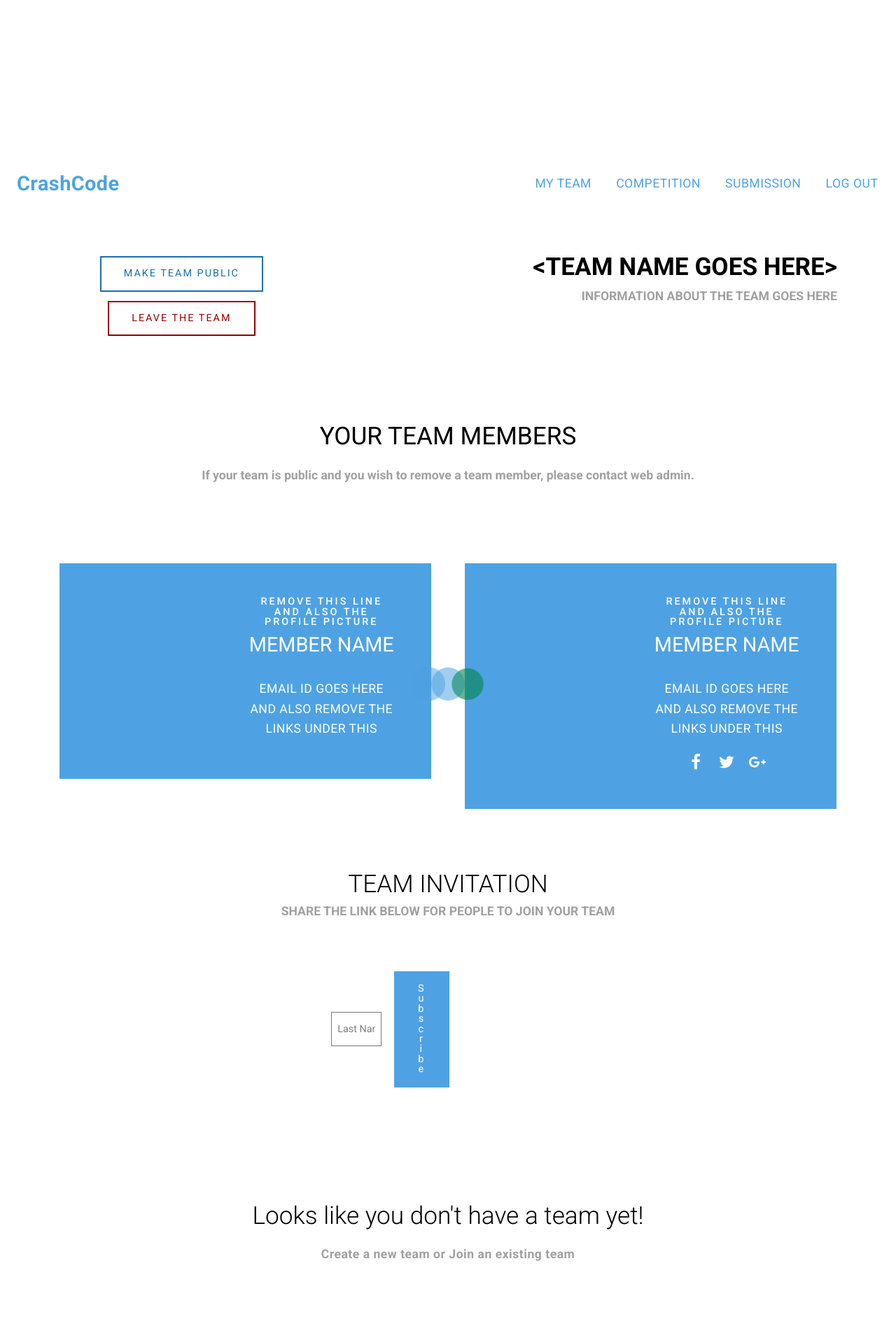
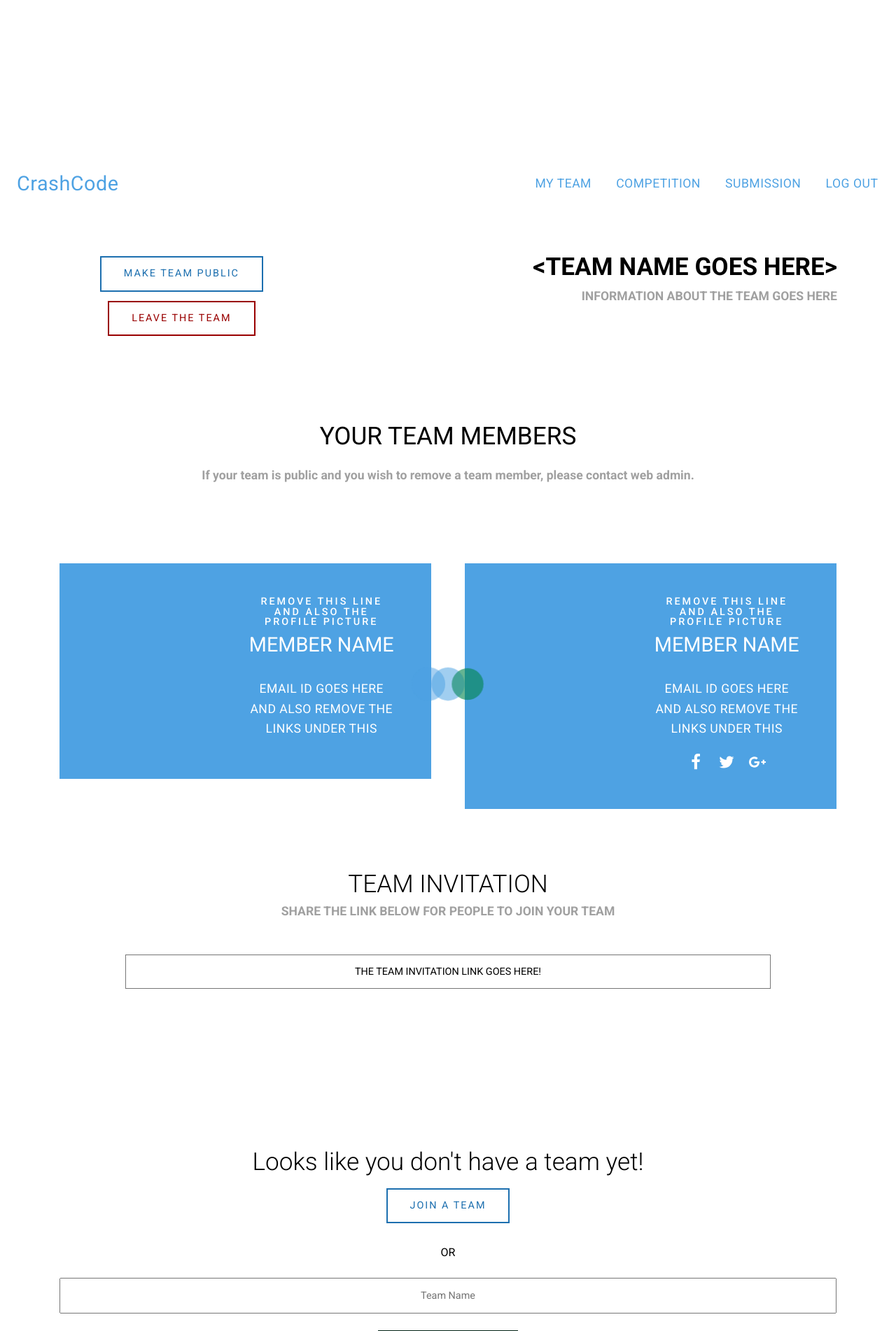
Before and after one commit to asifrasheed6/CodingCompetitions, a PHP site: page /competition/home/team.php in a window 1280 px wide. Shown: the part 588-2490 px from the top of the page at 70% size. Run offline with PHP 8.4, Linux system fonts and the light colour scheme; a user stored in the database is signed in; data comes from the database, SQL or seed files in the repository; some libraries are stand-ins or nearby versions.

Commit message:
Team Page

```diff
--- a/config.php
+++ b/config.php
@@ -3,6 +3,7 @@
     use PHPMailer\PHPMailer\SMTP;
     use PHPMailer\PHPMailer\Exception;
     $web_name = "CrashCode"; // Change this at Mail Config seperately
+    $timeout = 10; // Maximum inactive time in minutes
 
     /*
             Please make sure to change the settings for PHP mailer
--- a/home/index.php
+++ b/home/index.php
@@ -5,7 +5,7 @@
     if(isset($_SESSION['loggedin']) && $_SESSION['loggedin'] === true){
         $id = $_SESSION['id'];
         $query = mysqli_query($database, "SELECT * FROM `USER` WHERE `id` = $id");
-        if(mysqli_num_rows($query)==0 || time()-$_SESSION['last_activity']>=600){
+        if(mysqli_num_rows($query)==0 || time()-$_SESSION['last_activity']>=(60)*$timeout){
             session_unset();
             session_destroy();
             header('location: ../');
@@ -80,7 +80,7 @@ body{font-family: Roboto;}blockquote{border-color: #4ea2e3;}.display-1{font-fami
     <nav class="navbar navbar-dropdown navbar-expand-lg navbar-fixed-top">
       <div class="brand">
 
-    <p class="brand-name mbr-fonts-style mbr-bold display-5"><?php echo $web_name; ?>
+    <p class="brand-name mbr-fonts-style mbr-bold display-5"><a href="../home"><?php echo $web_name; ?></a>
       </div>
       <div class="collapse navbar-collapse" id="navbarSupportedContent">
 
--- a/home/team.php
+++ b/home/team.php
@@ -5,7 +5,7 @@
     if(isset($_SESSION['loggedin']) && $_SESSION['loggedin']===true){
         $id = $_SESSION['id'];
         $query = mysqli_query($database, "SELECT * FROM `USER` WHERE `id` = $id");
-        if(mysqli_num_rows($query)==0 || time()-$_SESSION['last_activity']>=600){
+        if(mysqli_num_rows($query)==0 || time()-$_SESSION['last_activity']>=(60)*$timeout){
             session_unset();
             session_destroy();
             header('location: ../');
@@ -72,7 +72,7 @@ body{font-family: Roboto;}blockquote{border-color: #4ea2e3;}.display-1{font-fami
     <nav class="navbar navbar-dropdown navbar-expand-lg navbar-fixed-top">
       <div class="brand">
 
-    <p class="brand-name mbr-fonts-style mbr-bold display-5"><?php echo $web_name; ?></p>
+    <p class="brand-name mbr-fonts-style mbr-bold display-5"><a href="../home"><?php echo $web_name; ?></a>
       </div>
       <div class="collapse navbar-collapse" id="navbarSupportedContent">
 
@@ -98,7 +98,7 @@ body{font-family: Roboto;}blockquote{border-color: #4ea2e3;}.display-1{font-fami
 
   <!-- AMP plug -->
 
-
+<!-- IF THE USER ALREADY HAS A TEAM -->
 </section>
 
 <section class="engine"><a href="https://mobirise.info/o">free portfolio site templates</a></section><section class="info2 cid-rSCFVXG1Kn" id="info2-2">
@@ -213,94 +213,34 @@ body{font-family: Roboto;}blockquote{border-color: #4ea2e3;}.display-1{font-fami
 
         <div class="mbr-row mbr-justify-content-center">
             <div class="mbr-col-lg-10  mbr-col-md-12 " data-form-type="formoid">
-                <form class="mbr-form" method="post" target="_top" action-xhr="https://formoid.net/api/amp-form/push" data-form-title="Mobirise Form"><input type="hidden" name="email" data-form-email="true" value="uuld51674iHie/1Zd46fx5xrZhgYiaIf2Bte/QEC8cUpuCjFczcM9POcFA1q0tGnIE2s0WOIz8YO1AJVunank9gfL4U6WL/Fvy8PccUjK6bxvegsQNt7rkuoz+lCSsRn">
-                    <div class="mbr-row">
-                      <div submit-success="" class="mbr-col-sm-12 mbr-col-md-12">
-                        <template data-form-alert="" type="amp-mustache">Subscription successful!</template>
-                      </div>
-                      <div submit-error="" class="mbr-col-sm-12 mbr-col-md-12">
-                        <template data-form-alert="" type="amp-mustache">Failed! {{error}}</template>
-                      </div>
-                    </div>
-                    <div class="mbr-row">
-
-                        <div class="field mbr-col-sm-12 mbr-col-md-12 mbr-col-lg-3" data-for="form[data][1][1]">
-                            <input type="hidden" name="form[data][0][0]" value="Last Name" id="form[data][1][0]-contacts1-5" data-form-field="">
-                            <input class="field-input" type="text" name="form[data][0][1]" data-form-field="Last Name" placeholder="Last Name" required="" id="form[data][1][1]-contacts1-5">
-                        </div>
-
-                        <div class="mbr-section-btn align-center field mbr-col-sm-12 mbr-col-md-12 mbr-col-lg-3"><button type="submit" class="btn btn-primary btn-form display-4">Subscribe</button></div>
-                    </div>
+                <form class="mbr-form">
+                            <input class="field-input" type="text" name="form[data][0][1]" data-form-field="Last Name" placeholder="Last Name" required="" value="THE TEAM INVITATION LINK GOES HERE!" style="text-align: center">
                 </form>
             </div>
         </div>
     </div>
 </section>
 
+<!-- IF THE USER DOES NOT HAVE A TEAM -->
 <section class="content2 mbr-section article cid-rSCYuldn6z" id="content2-8">
-
-
-
+</br></br></br>
     <div class="container">
         <div class="mbr-row mbr-justify-content-center">
             <div class="mbr-col-sm-12 mbr-col-md-10 mbr-col-lg-8">
                 <h3 class="mbr-fonts-style mbr-section-title mbr-light display-2">
                     Looks like you don't have a team yet!</h3>
-                <p class="mbr-text mbr-fonts-style display-7"><strong>Create a new team or Join an existing team</strong></p>
             </div>
         </div>
+        <div class="mbr-section-btn align-center">
+            <a class="btn btn-primary-outline display-4" href="https://mobirise.co">JOIN A TEAM</a></div></br><center>OR</center></br>
+    <center><form class="mbr-form">
+                <input class="field-input" type="text" name="team_name" placeholder="Team Name" style="text-align: center" required></br></br>
+            <div class="mbr-section-btn align-center field mbr-col-sm-12 mbr-col-md-12 mbr-col-lg-3">
+            <button type="submit" class="btn btn-success-outline display-4">CREATE A TEAM</button>
+            </div>
+        </div>
+    </form></center>
     </div>
 </section>
-
-<section class="mbr-section content5 cid-rSCYcFIaT6" id="content5-7">
-
-
-
-    <div class="mbr-container">
-        <div class="mbr-section-btn align-center"><a class="btn btn-success-outline display-4" href="https://mobirise.co">CREATE A TEAM</a>
-            <a class="btn btn-primary-outline display-4" href="https://mobirise.co">JOIN A TEAM</a></div>
-    </div>
-</section>
-
-<section class="contact1 cid-rSCY2gRoeM" id="contacts1-6">
-
-
-
-    <div class="container">
-        <h2 class="align-center mbr-fonts-style mbr-light display-2">
-            CREATE A NEW TEAM</h2>
-        <h3 class="mbr-section-subtitle align-center mbr-fonts-style mbr-light display-7">LOOKS LIKE THE TEAM NAME IS ALREADY IN USE !</h3>
-
-        <div class="mbr-row mbr-justify-content-center">
-            <div class="mbr-col-lg-10  mbr-col-md-12 " data-form-type="formoid">
-                <form class="mbr-form" method="post" target="_top" action-xhr="https://formoid.net/api/amp-form/push" data-form-title="Mobirise Form"><input type="hidden" name="email" data-form-email="true" value="HNnq4DcU0CkL57tspeoRFaM2veFGeBXgw+gZU3whL8XkpfqPM9TOcq8BR4HugO/BonYJYzunJGM39PQxbvBJdUHF7E5LYq7Pl8+F35aWteYNkj+XIWhoAMo+F9wxHIvu">
-                    <div class="mbr-row">
-                      <div submit-success="" class="mbr-col-sm-12 mbr-col-md-12">
-                        <template data-form-alert="" type="amp-mustache">Subscription successful!</template>
-                      </div>
-                      <div submit-error="" class="mbr-col-sm-12 mbr-col-md-12">
-                        <template data-form-alert="" type="amp-mustache">Failed! {{error}}</template>
-                      </div>
-                    </div>
-                    <div class="mbr-row">
-                        <div class="field mbr-col-sm-12 mbr-col-md-12 mbr-col-lg-3" data-for="form[data][0][1]">
-                            <input type="hidden" name="form[data][0][0]" value="Name" id="form[data][0][0]-contacts1-6" data-form-field="">
-                            <input class="field-input" type="text" name="form[data][0][1]" data-form-field="Name" placeholder="Name" required="" id="form[data][0][1]-contacts1-6">
-                        </div>
-
-
-                        <div class="mbr-section-btn align-center field mbr-col-sm-12 mbr-col-md-12 mbr-col-lg-3">
-                            <button type="submit" class="btn btn-primary btn-form display-4">Subscribe</button>
-                        </div>
-                    </div>
-                </form>
-            </div>
-        </div>
-    </div>
-</section>
-
-
-
-
 </body>
 </html>
--- a/index.php
+++ b/index.php
@@ -24,7 +24,7 @@
 
     // Checks if the user has already logged in or not
     if(isset($_SESSION['loggedin']) && $_SESSION['loggedin'] === true){
-        if((time())-$_SESSION['last_activity']>=600){
+        if((time())-$_SESSION['last_activity']>=(60)*$timeout){
             session_unset();
             session_destroy();
             exit;
--- a/postoffice/index.php
+++ b/postoffice/index.php
@@ -5,7 +5,7 @@
     if(isset($_SESSION['loggedin']) && $_SESSION['loggedin']===true){
         $id = $_SESSION['id'];
         $query = mysqli_query($database, "SELECT * FROM `USER` WHERE `id` = $id");
-        if(mysqli_num_rows($query)==0 || time()-$_SESSION['last_activity']>=600){
+        if(mysqli_num_rows($query)==0 || time()-$_SESSION['last_activity']>=(60)*$timeout){
             session_unset();
             session_destroy();
             header('location: ../');
--- a/submit.php
+++ b/submit.php
@@ -9,7 +9,7 @@
 
     // Checks if the user has already logged in or not
     if(isset($_SESSION['loggedin']) && $_SESSION['loggedin'] === true){
-        if((time())-$_SESSION['last_activity']>=600){
+        if((time())-$_SESSION['last_activity']>=(60)*$timeout){
             session_unset();
             session_destroy();
             exit;
```
